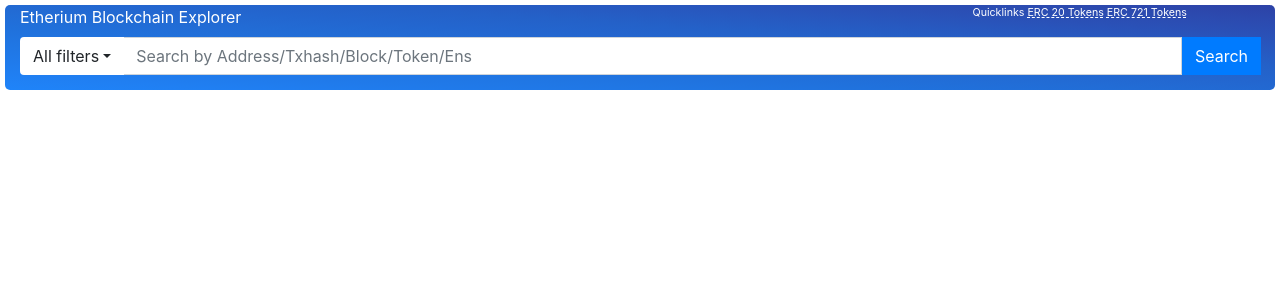
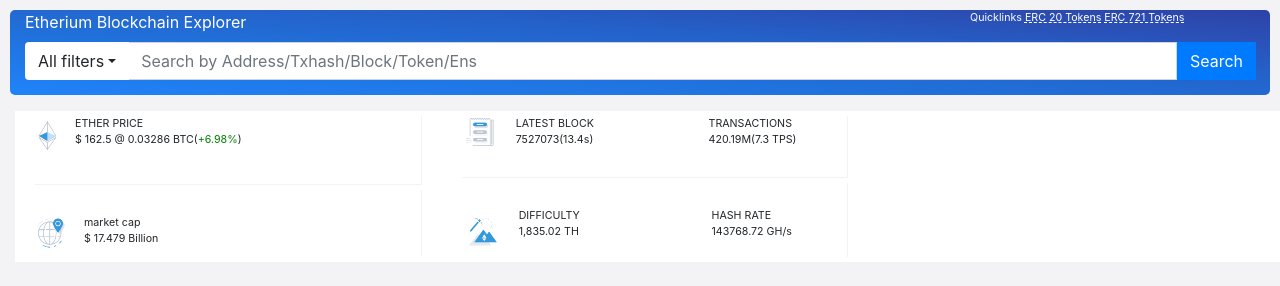
Before and after one commit to rish6696/TdG-frontend, a plain HTML site: page root/index.html in a window 1280 px wide. Drawn offline with Linux system fonts and the light colour scheme.

Commit message:
middle box 70 percent done

```diff
--- a/root/css.css
+++ b/root/css.css
@@ -1,12 +1,13 @@
 .sbox{
     background-image: linear-gradient(to right top, #1f84f9, #207ff2, #207aea, #2076e3, #2071dc, #226cd5, #2366cf, #2461c8, #2759c0, #2a51b7, #2c4aaf, #2d42a6);
-    margin: 5px;
+    margin: 10px;
     padding-left: 15px;
     padding-right: 15px;
     border-radius: 5px;
-
-
-    }
+ }
+ body{
+     background-color: #F3F3F5;
+ }
 
 
 .in{
@@ -28,3 +29,24 @@
     color: white;
     font-size: 8pt;
 }
+.secondbox{
+    background-color: white;
+    margin: 15px;
+}
+.box{
+    font-size: 8pt;
+
+
+}
+.abox{
+    padding-bottom: 25px;
+    margin: 5px;
+    border-right: 1px solid #F3F3F5;
+    border-bottom: 1px solid #F3F3F5;
+}
+.dbox{
+    padding-top: 25px;
+    margin: 5px;
+    border-right: 1px solid #F3F3F5;
+
+}
--- a/root/index.html
+++ b/root/index.html
@@ -11,8 +11,8 @@
 <body>
     <div class="sbox">
         <div class="row ">
-          <span class="col-9" id="sboxheading">Etherium Blockchain Explorer</span>
-          <div class="col-3 links">
+          <span class="col-8 col-sm-9" id="sboxheading">Etherium Blockchain Explorer</span>
+          <div class="col-4 col-sm-3 links">
               <span> Quicklinks</span>
               <a href="www.google.com">ERC 20 Tokens</a>
               <a href="www.google.com">ERC 721 Tokens</a>
@@ -30,6 +30,44 @@
             </div>
 
         </div>
+
+    </div>
+
+
+    <div class="container-fluid secondbox">
+            <div class="row">
+                <div class="col-md box">
+                    <div class="row abox">
+                        <img  src="img/eprice.PNG">
+                        <span class="col-10">ETHER PRICE<nav></nav>$ 162.5 @ 0.03286 BTC(<span style="color: green">+6.98%</span>)</span>
+                    </div>
+                    <div class="row dbox">
+                            <img  src="img/mcap.PNG">
+                            <span class="col-10">market cap<nav></nav>$ 17.479 Billion</span>
+                    </div>
+                </div>
+
+
+                <div class="col-md box">
+                        <div class="row  abox">
+                                <img  src="img/lat.PNG">
+                                <span class="col-6">LATEST BLOCK<nav></nav>7527073(13.4s)</span>
+                                <span class="col-4">TRANSACTIONS<nav></nav>420.19M(7.3 TPS)</span>
+                            </div>
+                            <div class="row dbox">
+                                    <img  src="img/difi.PNG">
+                                    <span class="col-6">DIFFICULTY<nav></nav>1,835.02 TH</span>
+                                    <span class="col-4">HASH RATE<nav></nav>143768.72 GH/s</span>
+
+                            </div>
+                </div>
+
+
+                <div class="col-md box">
+
+                </div>
+
+            </div>
     </div>
 
 
```
Also changed, not shown: root/img/difi.PNG (added), root/img/eprice.PNG (added), root/img/lat.PNG (added), root/img/mcap.PNG (added).
